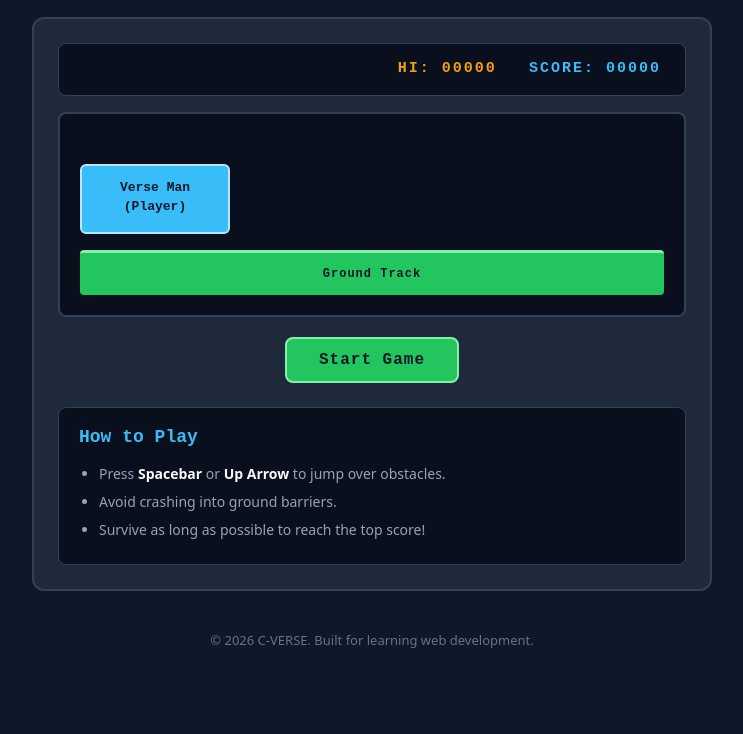
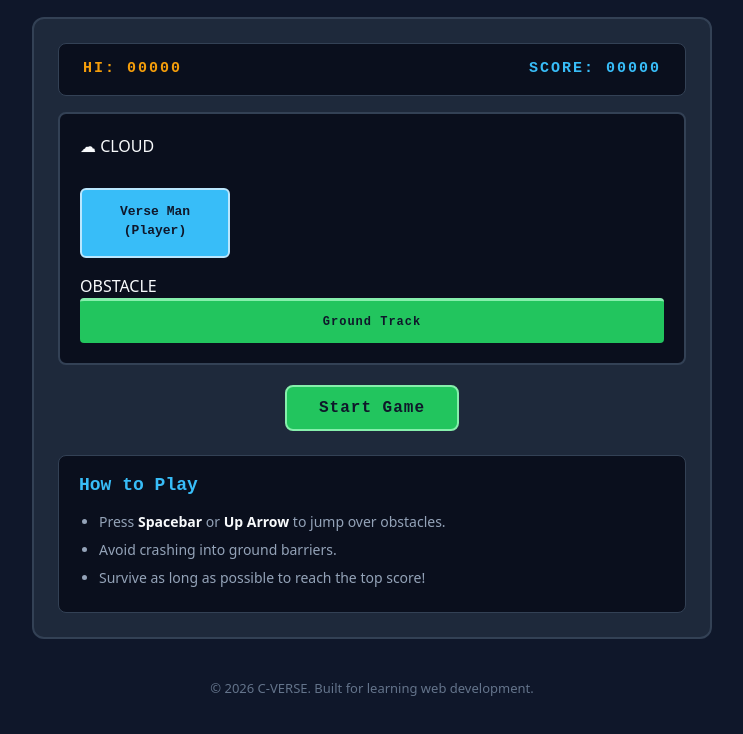
Before and after one commit to KarthickJack/verse-run, a plain HTML site: page index.html in a window 1280 px wide. Shown: the part 153-887 px from the top of the page, without its empty margins (268-1011 px from the left). Before the commit the page ends 839 px from the top, so only its background shows below. Drawn offline with Linux system fonts and the light colour scheme.

Commit message:
Score & Game Information Layout

```diff
--- a/css/style.css
+++ b/css/style.css
@@ -91,22 +91,23 @@ body {
    -------------------------------------------------------------------------- */
 
 /* HUD Container:
-   Dark score panel situated above the game stage.
-   Right-aligns the score counters just like a classic arcade screen. */
+   Uses Flexbox (display: flex) to distribute score items evenly across the bar.
+   justify-content: space-between places the High Score on the left and Current Score on the right. */
 #hud-container {
+  display: flex;
+  justify-content: space-between;
+  align-items: center;
   background-color: #0a0f1d; /* Deep stage dark */
   border: 1px solid #334155;
   border-radius: 8px;
   padding: 10px 16px;
   margin-bottom: 16px;
-  text-align: right;
 }
 
 /* Common Score Counter Styles:
-   Uses a grouped selector to apply shared retro typography without repeating code. */
+   Flex items automatically respect padding, font, and color without needing inline-block. */
 #high-score-display,
 #current-score-display {
-  display: inline-block;
   font-family: 'Courier New', Courier, monospace;
   font-size: 15px;
   font-weight: bold;
@@ -117,14 +118,13 @@ body {
 /* High Score Display:
    Highlighted in arcade gold for prestige. */
 #high-score-display {
-  color: #f59e0b;      /* Arcade gold */
-  margin-right: 12px;  /* Clearance separating it from the current score */
+  color: #f59e0b; /* Arcade gold */
 }
 
 /* Current Score Display:
    Highlighted in electric cyan for active gameplay clarity. */
 #current-score-display {
-  color: #38bdf8;      /* Electric cyan */
+  color: #38bdf8; /* Electric cyan */
 }
 
 /* --------------------------------------------------------------------------
--- a/index.html
+++ b/index.html
@@ -31,8 +31,14 @@
 
       <!-- 3. Main Game Area: The stage where gameplay will happen -->
       <div id="game-stage">
+        <!-- Decorative Background Element (Day 4 Animation) -->
+        <div id="cloud">☁ CLOUD</div>
+
         <!-- Player Character Placeholder -->
         <div id="verse-man">Verse Man (Player)</div>
+
+        <!-- Obstacle Placeholder (Day 4 Positioning) -->
+        <div id="obstacle">OBSTACLE</div>
 
         <!-- Ground Track Placeholder -->
         <div id="ground">Ground Track</div>
```
